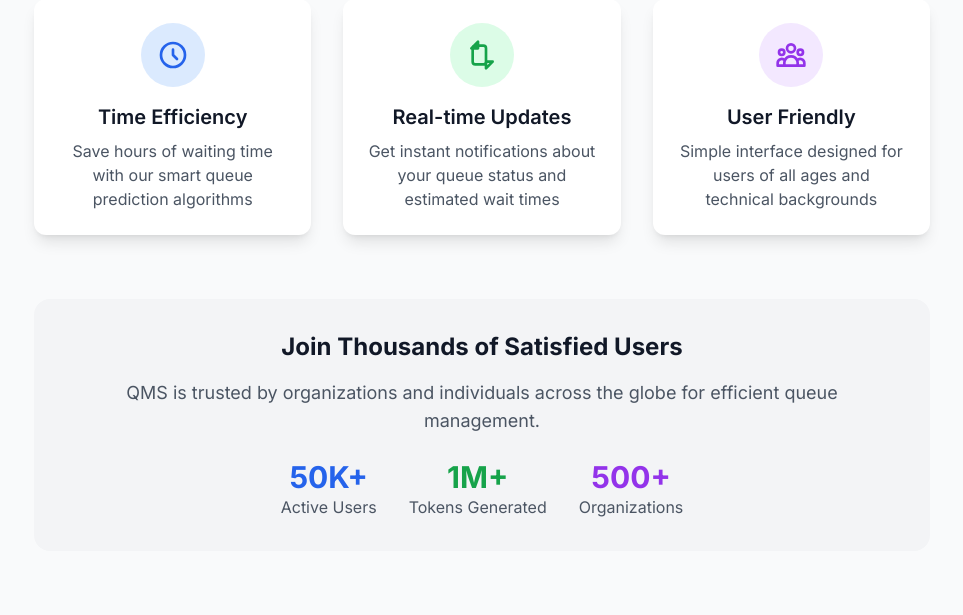
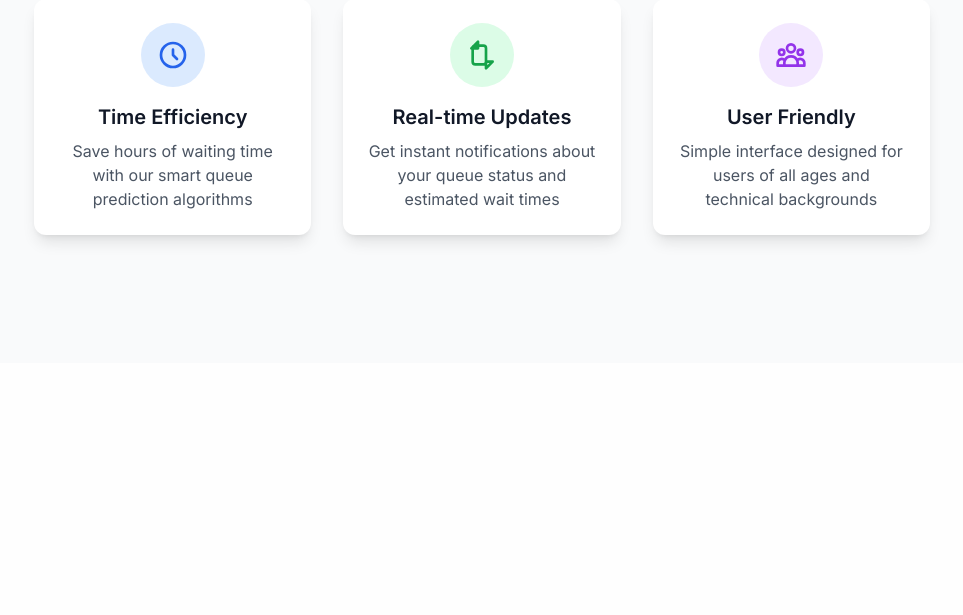
Before and after one commit to foxtrot222/qms, a Flask app: page /about in a window 1280 px wide. Shown: the part 677-1292 px from the top of the page, without its empty margins (158-1121 px from the left). After the commit the page ends 923 px from the top, so only its background shows below. Run offline with Flask 3, Linux system fonts and the light colour scheme; some libraries are stand-ins or nearby versions.

Commit message:
chore: some neccessary changes in about,contact,help page

```diff
--- a/src/templates/about.html
+++ b/src/templates/about.html
@@ -64,27 +64,6 @@
                 <p class="text-gray-600">Simple interface designed for users of all ages and technical backgrounds</p>
             </div>
         </div>
-
-        <div class="bg-gray-100 rounded-2xl p-8 text-center">
-            <h2 class="text-2xl font-bold text-gray-900 mb-4">Join Thousands of Satisfied Users</h2>
-            <p class="text-lg text-gray-600 mb-6">
-                QMS is trusted by organizations and individuals across the globe for efficient queue management.
-            </p>
-            <div class="flex justify-center space-x-8 text-center">
-                <div>
-                    <div class="text-3xl font-bold text-blue-600">50K+</div>
-                    <div class="text-gray-600">Active Users</div>
-                </div>
-                <div>
-                    <div class="text-3xl font-bold text-green-600">1M+</div>
-                    <div class="text-gray-600">Tokens Generated</div>
-                </div>
-                <div>
-                    <div class="text-3xl font-bold text-purple-600">500+</div>
-                    <div class="text-gray-600">Organizations</div>
-                </div>
-            </div>
-        </div>
     </div>
 </main>
 {% endblock %}
--- a/src/templates/contact.html
+++ b/src/templates/contact.html
@@ -27,7 +27,7 @@
                         </div>
                         <div>
                             <h3 class="text-lg font-semibold text-gray-900">Address</h3>
-                            <p class="text-gray-600">123 Queue Street, Digital City<br>Tech State 12345, India</p>
+                            <p class="text-gray-600">Near K J Polytechnic, Old National Highway-8,<br>Bholav,BHARUCH - 392 002/p>
                         </div>
                     </div>
                     <div class="flex items-start space-x-4">
@@ -49,7 +49,7 @@
                         </div>
                         <div>
                             <h3 class="text-lg font-semibold text-gray-900">Email</h3>
-                            <p class="text-gray-600">support@qms.com<br>info@qms.com</p>
+                            <p class="text-gray-600">tirthkavathiya@gmail.com<br>krishnabhatiya211@gmail.com</p>
                         </div>
                     </div>
                     <div class="flex items-start space-x-4">
```
Also changed, not shown: src/templates/help.html (+0 -16 lines).
